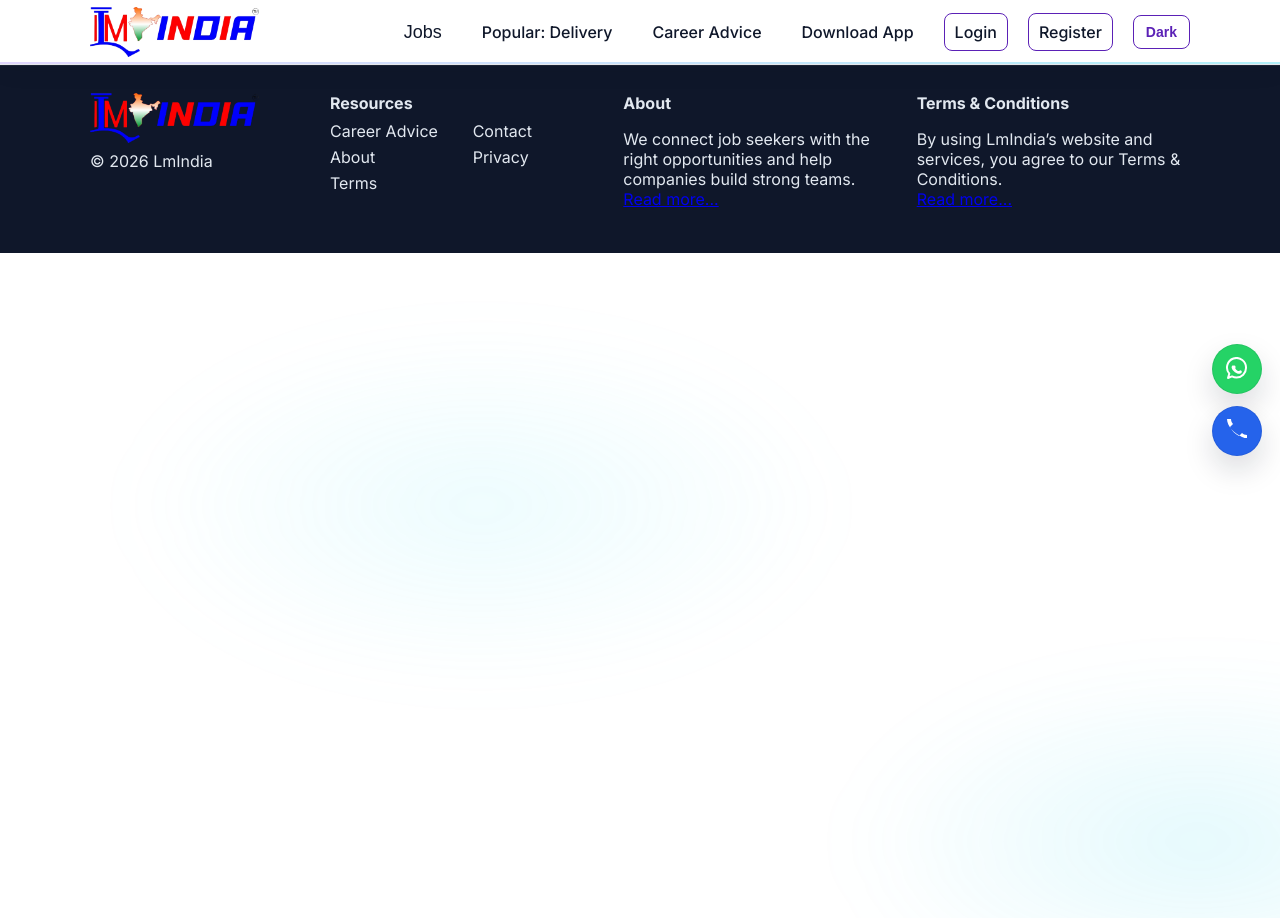
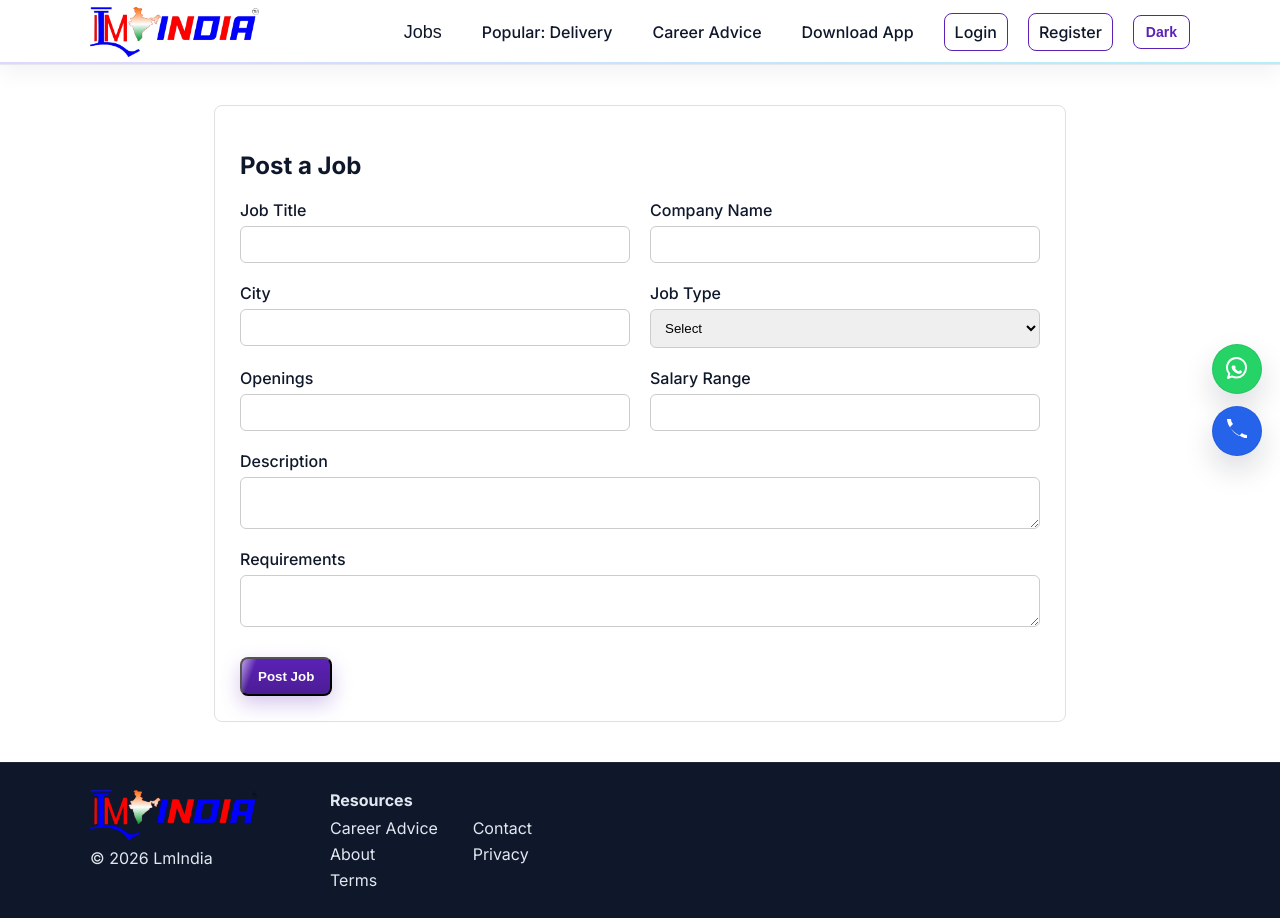
Before and after one commit to rahilslmindia-commits/ApnaClone, a React (Create React App) app: page /post-job in a window 1280 px wide. Before the commit the page ends 800 px from the top, so only its background shows below. Built offline with nearby package versions, Linux system fonts and the light colour scheme.

Commit message:
Pk 21-02-26 post a job form added and footer changes

```diff
--- a/src/App.css
+++ b/src/App.css
@@ -78,6 +78,7 @@
   }
 }
 
+
 .container {
   max-width: 1100px;
   margin: 0 auto;
@@ -229,6 +230,53 @@
   color: var(--primary);
   border: 1px solid var(--border);
 }
+
+
+.post-job-form {
+  max-width: 800px;
+  margin: 40px auto;
+  padding: 25px;
+  border: 1px solid #e0e0e0;
+  border-radius: 8px;
+  background-color: #fff;
+}
+
+.form-grid {
+  display: grid;
+  grid-template-columns: 1fr 1fr;
+  gap: 20px;
+}
+
+.form-row {
+  display: flex;
+  flex-direction: column;
+}
+
+.full-width {
+  grid-column: span 2;
+}
+
+.form-row input,
+.form-row select,
+.form-row textarea {
+  padding: 10px;
+  border-radius: 6px;
+  border: 1px solid #ccc;
+}
+
+.error {
+  color: #e53935;
+  font-size: 14px;
+  margin-top: 5px;
+}
+
+.form-row label {
+  display: block;
+  margin-bottom: 6px;
+  font-weight: 500;
+}
+
+
 
 .mega {
   position: absolute;
--- a/src/App.js
+++ b/src/App.js
@@ -7,6 +7,7 @@ import SearchPage from './pages/SearchPage';
 import AdvicePage from './pages/AdvicePage';
 import AdviceDetailPage from './pages/AdviceDetailPage';
 import AboutPage from './pages/AboutPage';
+import PostJob from './pages/PostJob';
 import { adviceArticles } from './data/advice';
 import LoginPage from './pages/LoginPage';
 import ForgotPasswordPage from './pages/ForgotPasswordPage';
@@ -478,6 +479,7 @@ function App() {
         <Route path="/advice" element={<AdvicePage />} />
         <Route path="/advice/:slug" element={<AdviceDetailPage />} />
         <Route path="/about" element={<AboutPage />} />
+         <Route path="/post-job" element={<PostJob />} />
         <Route path="/login" element={<LoginPage />} />
         <Route path="/forgot-password" element={<ForgotPasswordPage />} />
         <Route path="/register" element={<RegisterPage />} />
@@ -508,24 +510,8 @@ function App() {
               <a href="#contact">Contact</a>
               <Link to="/about">About</Link>
               <a href="#privacy">Privacy</a>
-              <a href="#terms">Terms</a>
+              <a href="/terms">Terms</a>
             </div>
-          </div>
-          {/* About */}
-          <div className="footer-col">
-            <div className="footer-title">About</div>
-            <p className="footer-about-text">
-             We connect job seekers with the right opportunities and help companies build strong teams.<br></br>
-              <Link to="/about">Read more...</Link>
-            </p>
-          </div>
-          {/* Terms & Conditions */}
-          <div className="footer-col">
-            <div className="footer-title">Terms & Conditions</div>
-            <p className="footer-about-text">
-            By using LmIndia’s website and services, you agree to our Terms & Conditions.<br></br>
-              <Link to="/terms">Read more...</Link>
-            </p>
           </div>
         </div>
       </footer>
--- /dev/null
+++ b/src/pages/PostJob.js
@@ -0,0 +1,151 @@
+import React, { useState } from "react";
+
+export default function PostJob() {
+    const [form, setForm] = useState({
+        jobTitle: "",
+        companyName: "",
+        city: "",
+        type: "",
+        openings: "",
+        salary: "",
+        description: "",
+        requirements: "",
+    });
+
+    const [errors, setErrors] = useState({});
+
+    const validate = () => {
+        const newErrors = {};
+
+        if (form.jobTitle.trim().length < 2)
+            newErrors.jobTitle = "Enter valid job title";
+
+        if (form.companyName.trim().length < 2)
+            newErrors.companyName = "Enter company name";
+
+        if (form.city.trim().length < 2)
+            newErrors.city = "Enter city";
+
+        if (!form.type)
+            newErrors.type = "Select job type";
+
+        if (!/^\d+$/.test(form.openings))
+            newErrors.openings = "Enter valid number";
+
+        if (form.salary.trim().length < 3)
+            newErrors.salary = "Enter salary range";
+
+        if (form.description.trim().length < 10)
+            newErrors.description = "Description must be at least 10 characters";
+
+        if (form.requirements.trim().length < 5)
+            newErrors.requirements = "Enter job requirements";
+
+        return newErrors;
+    };
+
+    const handleSubmit = (e) => {
+        e.preventDefault();
+
+        const validationErrors = validate();
+        setErrors(validationErrors);
+
+        if (Object.keys(validationErrors).length > 0) return;
+
+
+
+        setForm({
+            jobTitle: "",
+            companyName: "",
+            city: "",
+            type: "",
+            openings: "",
+            salary: "",
+            description: "",
+            requirements: "",
+        });
+    };
+
+    const handleChange = (e) => {
+  const { name, value } = e.target;
+
+  let updatedValue = value;
+
+  if (name === "openings" || name === "salary") {
+    updatedValue = value.replace(/\D/g, "");
+  }
+
+  setForm({ ...form, [name]: updatedValue });
+
+  if (errors[name]) {
+    setErrors({ ...errors, [name]: "" });
+  }
+};
+
+    return (
+        <form className="post-job-form" onSubmit={handleSubmit}>
+            <h2>Post a Job</h2>
+
+            <div className="form-grid">
+
+                <div className="form-row">
+                    <label>Job Title</label>
+                    <input type="text" name="jobTitle" value={form.jobTitle} onChange={handleChange} />
+                    {errors.jobTitle && <p className="error">{errors.jobTitle}</p>}
+                </div>
+
+                <div className="form-row">
+                    <label>Company Name</label>
+                    <input type="text" name="companyName" value={form.companyName} onChange={handleChange} />
+                    {errors.companyName && <p className="error">{errors.companyName}</p>}
+                </div>
+
+                <div className="form-row">
+                    <label>City</label>
+                    <input type="text" name="city" value={form.city} onChange={handleChange} />
+                    {errors.city && <p className="error">{errors.city}</p>}
+                </div>
+
+                <div className="form-row">
+                    <label>Job Type</label>
+                    <select name="type" value={form.type} onChange={handleChange}>
+                        <option value="">Select</option>
+                        <option value="Full-time">Full-time</option>
+                        <option value="Part-time">Part-time</option>
+                        <option value="WFH">WFH</option>
+                        <option value="Onsite">Onsite</option>
+                    </select>
+                    {errors.type && <p className="error">{errors.type}</p>}
+                </div>
+
+                <div className="form-row">
+                    <label>Openings</label>
+                    <input type="text" name="openings" value={form.openings} onChange={handleChange} />
+                    {errors.openings && <p className="error">{errors.openings}</p>}
+                </div>
+
+                <div className="form-row">
+                    <label>Salary Range</label>
+                    <input type="text" name="salary" value={form.salary} onChange={handleChange} />
+                    {errors.salary && <p className="error">{errors.salary}</p>}
+                </div>
+
+
+                <div className="form-row full-width">
+                    <label>Description</label>
+                    <textarea name="description" value={form.description} onChange={handleChange} />
+                    {errors.description && <p className="error">{errors.description}</p>}
+                </div>
+
+                <div className="form-row full-width">
+                    <label>Requirements</label>
+                    <textarea name="requirements" value={form.requirements} onChange={handleChange} />
+                    {errors.requirements && <p className="error">{errors.requirements}</p>}
+                </div>
+
+            </div>
+
+            <button type="submit" className="btn btn-primary" style={{ marginTop: "30px", cursor: "pointer" }}>Post Job</button>
+        </form>
+    );
+}
--- a/src/pages/TermsPage.js
+++ b/src/pages/TermsPage.js
@@ -9,7 +9,6 @@ export default function TermsPage() {
           <h1 className="article-title">Terms & Conditions</h1>
 
           <div className="article-section">
-            {/* <h3>1. Introduction</h3> */}
             <p>
               Welcome to LmIndia. By accessing and using our website
               and services, you agree to comply with these Terms & Conditions.
```
